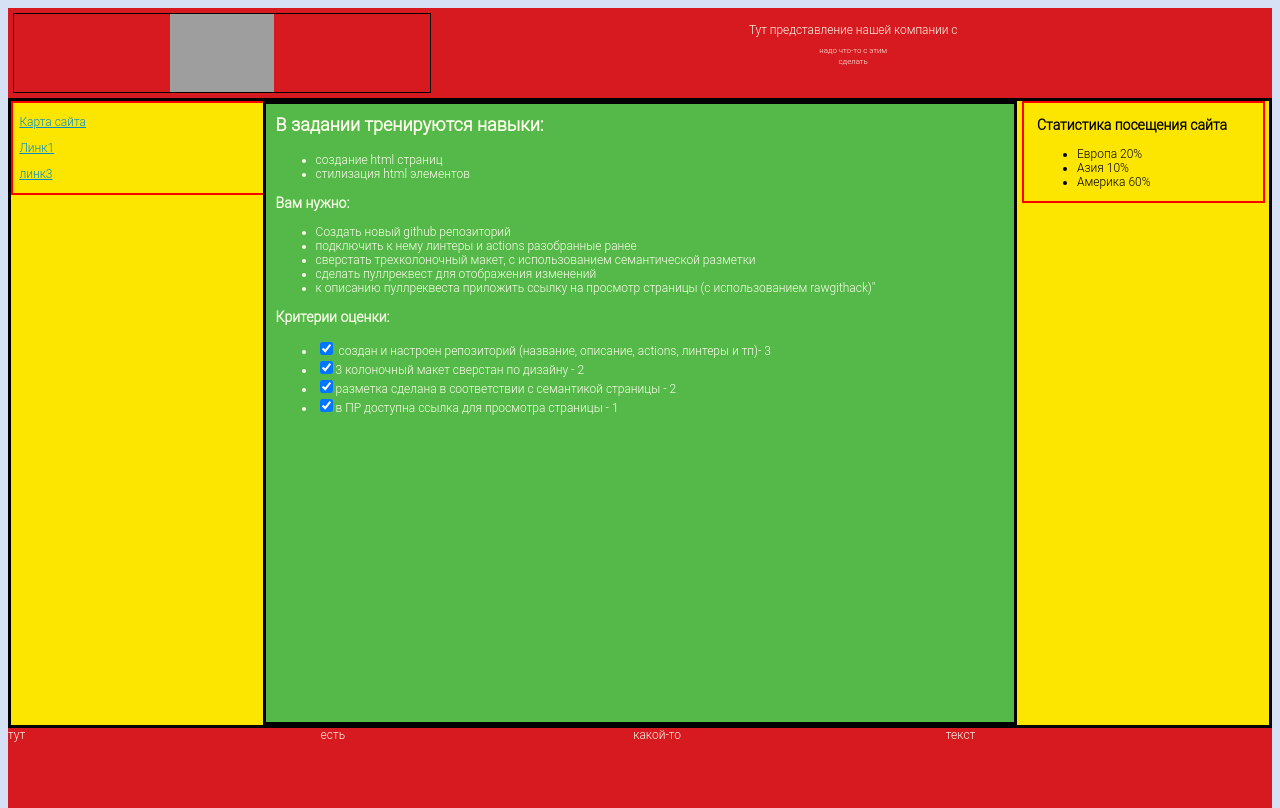
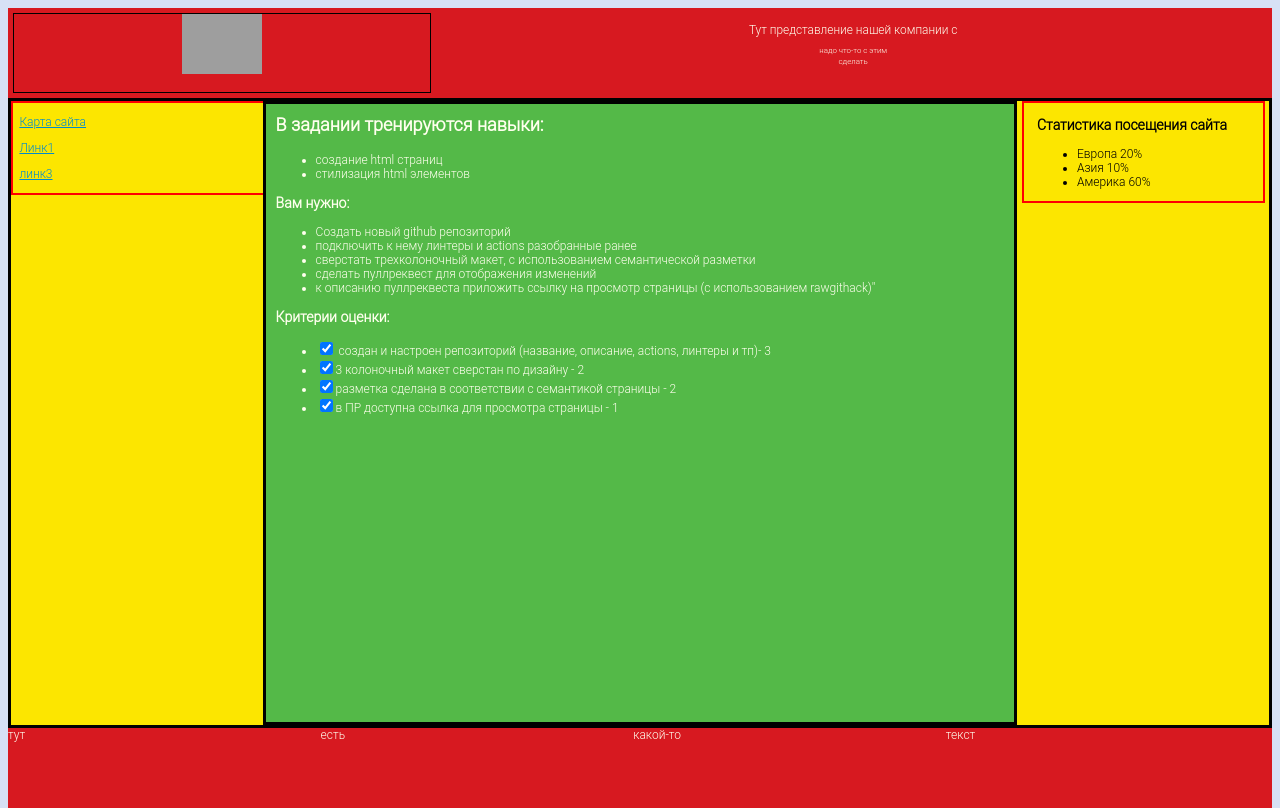
Before and after one commit to vasiliev-alexey/otus_js_semantic_layout, a website built with webpack: page src/index.html in a window 1280 px wide. Built offline with nearby package versions, Linux system fonts and the light colour scheme; grey boxes are pictures that could not be loaded.

Commit message:
fix html

```diff
--- a/src/index.html
+++ b/src/index.html
@@ -1,3 +1,4 @@
+<!DOCTYPE html>
 <html>
   <head>
     <meta charset="utf-8" />
@@ -9,7 +10,7 @@
     <header>
       <div class="logo">
         <img
-          height="100%"
+          height="60px" alt='logo'
           src="https://cdn.pixabay.com/photo/2016/09/24/20/11/dab-1692452_960_720.png"
         />
       </div>
```
